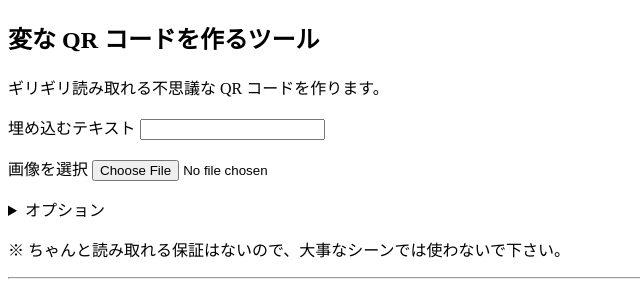
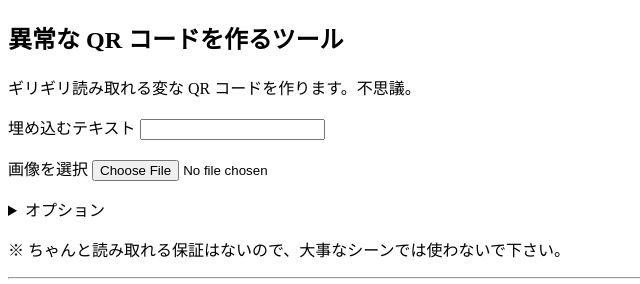
Before and after one commit to zk-phi/nazo-qr, a plain HTML site: page index.html in a window 1280 px wide. Shown: the whole page, without its empty margins (0-640 px from the left). Drawn offline with Linux system fonts and the light colour scheme.

Commit message:
deploy: 1ade9be52c767dbd17d095060176d152e725aa35

```diff
--- a/index.html
+++ b/index.html
@@ -7,9 +7,9 @@
     <script type="module" crossorigin src="/nazo-qr/assets/index-DdJ0I66K.js"></script>
   </head>
   <body>
-    <h2>変な QR コードを作るツール</h2>
+    <h2>異常な QR コードを作るツール</h2>
     <p>
-      ギリギリ読み取れる不思議な QR コードを作ります。
+      ギリギリ読み取れる変な QR コードを作ります。不思議。
     </p>
     <p>
       <label for="text">埋め込むテキスト</label>
```
